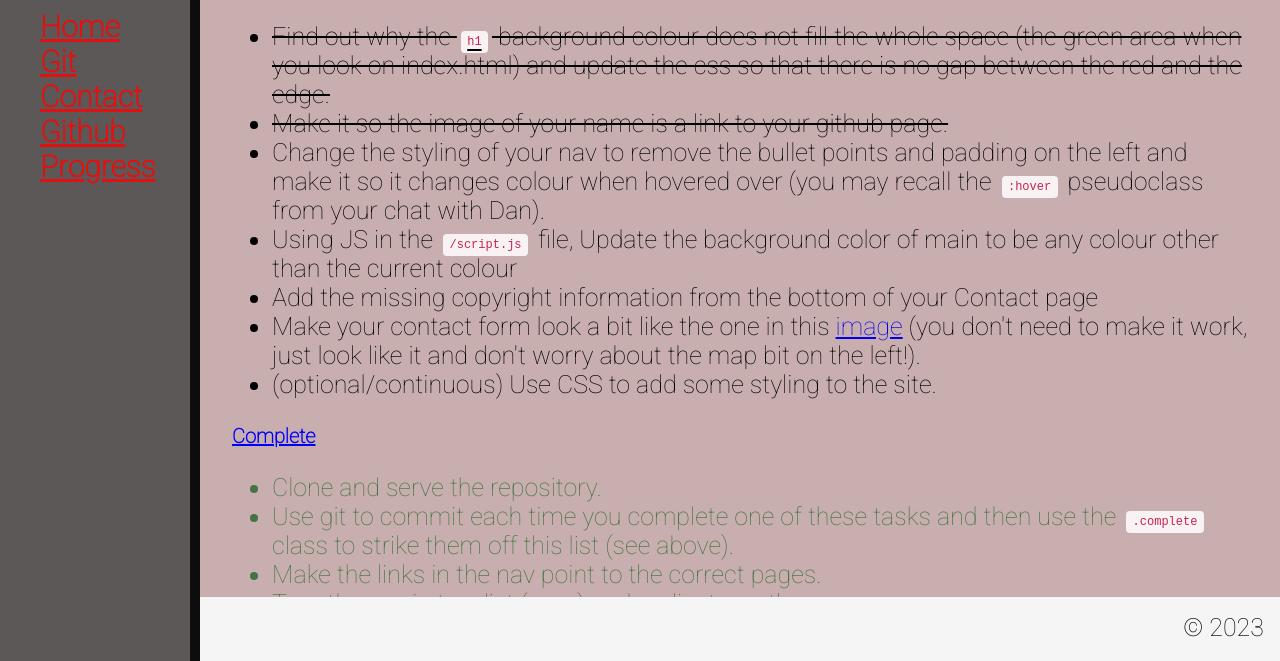
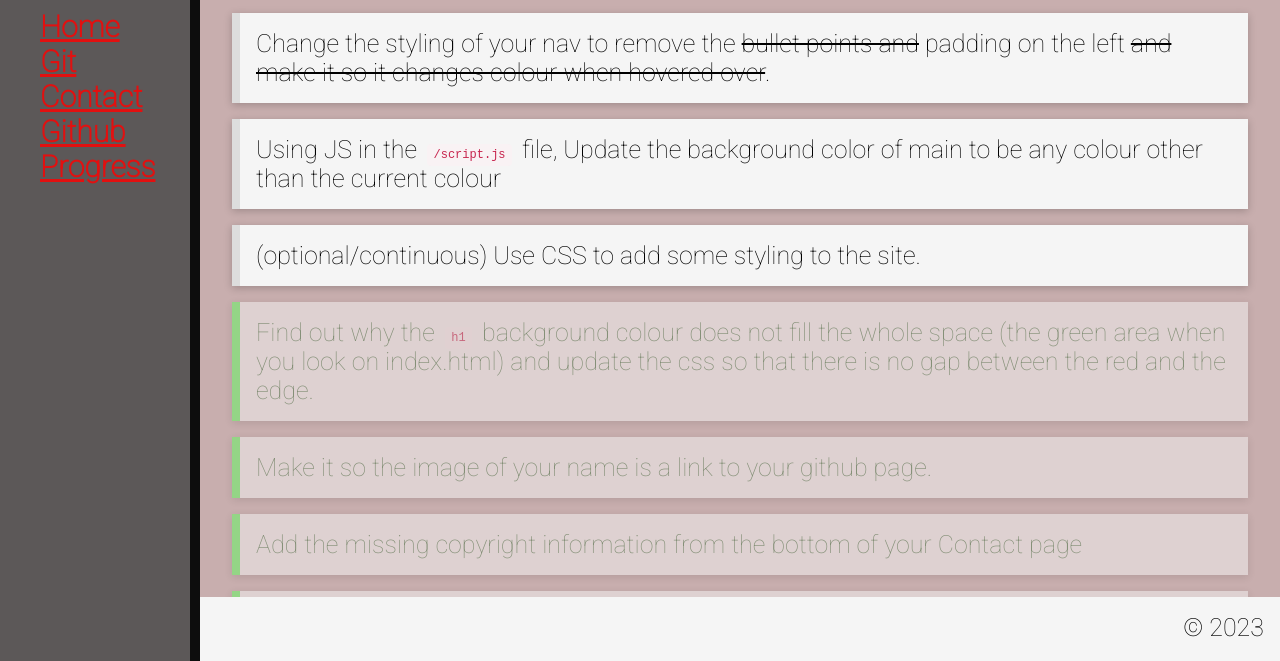
Before and after one commit to omar12ahmed/omar-training, a plain HTML site: page public/index.html in a window 1280 px wide. Shown: the part 139-800 px from the top of the page. Drawn offline with Linux system fonts and the light colour scheme.

Commit message:
Update Page to reflect completions

```diff
--- a/public/index.html
+++ b/public/index.html
@@ -31,80 +31,83 @@
             </header>
             <main class="main-content">
                 <h2>Tasks / Challenges</h2>
-        <ul>
-          <li>
-            <strike>
-              Find out why the <code>h1</code> background colour does not fill
-              the whole space (the green area when you look on index.html) and
-              update the css so that there is no gap between the red and the
-              edge.
-            </strike>
-          </li>
-          <li>
-            <strike>
-              Make it so the image of your name is a link to your github page.
-            </strike>
-          </li>
-          <li>
-            Change the styling of your nav to remove the bullet points and
-            padding on the left and make it so it changes colour when hovered
-            over (you may recall the <code>:hover</code> pseudoclass from your
-            chat with Dan).
-          </li>
-          <li>
-            Using JS in the <code>/script.js</code> file, Update the background
-            color of main to be any colour other than the current colour
-          </li>
-          <li>
-            Add the missing copyright information from the bottom of your
-            Contact page
-          </li>
-          <li>
+                <div class="tasks-container">
+                    <div class="task-card">
+                        Change the styling of your nav to remove the
+                        <span class="strikethrough">bullet points and</span>
+                        padding on the left
+                        <span class="strikethrough"
+                            >and make it so it changes colour when hovered
+                            over</span
+                        >.
+                    </div>
+                    <div class="task-card">
+                        Using JS in the <code>/script.js</code> file, Update the
+                        background color of main to be any colour other than the
+                        current colour
+                    </div>
+                    <div class="task-card">
+                        (optional/continuous) Use CSS to add some styling to the
+                        site.
+                    </div>
+                    <div class="task-card confirmed">
+                        Find out why the <code>h1</code> background colour does
+                        not fill the whole space (the green area when you look
+                        on index.html) and update the css so that there is no
+                        gap between the red and the edge.
+                    </div>
+                    <div class="task-card confirmed">
+                        Make it so the image of your name is a link to your
+                        github page.
+                    </div>
+                    <div class="task-card confirmed">
+                        Add the missing copyright information from the bottom of
+                        your Contact page
+                    </div>
+                    <div class="task-card confirmed">
                         Make your contact form look a bit like the one in this
                         <a
                             href="https://149842033.v2.pressablecdn.com/wp-content/uploads/2019/02/contact-form-13-beautiful-css-forms.jpg"
                             target="_blank"
                             >image</a
                         >
-            (you don't need to make it work, just look like it and don't worry
-            about the map bit on the left!).
-          </li>
-          <li>
-            (optional/continuous) Use CSS to add some styling to the site.
-          </li>
-        </ul>
-        <h2>Complete</h2>
-        <ul>
-          <li class="confirmed">Clone and serve the repository.</li>
-          <li class="confirmed">
-            Use git to commit each time you complete one of these tasks and then
-            use the <code>.complete</code> class to strike them off this list
-            (see above).
-          </li>
-          <li class="confirmed">
+                        (you don't need to make it work, just look like it and
+                        don't worry about the map bit on the left!).
+                    </div>
+                    <div class="task-card confirmed">
+                        Clone and serve the repository.
+                    </div>
+                    <div class="task-card confirmed">
+                        Use git to commit each time you complete one of these
+                        tasks and then use the <code>.complete</code> class to
+                        strike them off this list (see above).
+                    </div>
+                    <div class="task-card confirmed">
                         Make the links in the nav point to the correct pages.
-          </li>
-          <li class="confirmed">
-            Turn the nav in to a list (<code>&lt;ul&gt;</code>) and replicate on
-            the <code>git.html</code> page.
-          </li>
-          <li class="confirmed">
+                    </div>
+                    <div class="task-card confirmed">
+                        Turn the nav in to a list (<code>&lt;ul&gt;</code>) and
+                        replicate on the <code>git.html</code> page.
+                    </div>
+                    <div class="task-card confirmed">
                         Use
-            <a href="https://fonts.google.com/" target="_blank">google fonts</a>
+                        <a href="https://fonts.google.com/" target="_blank"
+                            >google fonts</a
+                        >
                         to find a font and import it into the stylesheet
                         <code>./style.css</code> to apply it to all pages.
-          </li>
-          <li class="confirmed">
-            Add a new "Contact" page <code>./contact.html</code>, add it to the
-            navigation sidebar and inside it create a form (which doesn't need
-            to do anything) with a name, email and comment inputs and a submit
-            button!
-          </li>
-          <li class="confirmed">
-            (optional) Add another page with some content, maybe use it document
-            some outcomes of your learning.
-          </li>
-        </ul>
+                    </div>
+                    <div class="task-card confirmed">
+                        Add a new "Contact" page <code>./contact.html</code>,
+                        add it to the navigation sidebar and inside it create a
+                        form (which doesn't need to do anything) with a name,
+                        email and comment inputs and a submit button!
+                    </div>
+                    <div class="task-card confirmed">
+                        (optional) Add another page with some content, maybe use
+                        it document some outcomes of your learning.
+                    </div>
+                </div>
             </main>
             <footer class="footer">
                 <span>&copy; 2023</span>
--- a/public/style.css
+++ b/public/style.css
@@ -32,27 +32,22 @@ h1 {
 }
 
 nav a {
-  list-style-type:none;
-  cursor:pointer;
-  color:rgb(226, 16, 16);
+    list-style-type: none;
+    cursor: pointer;
+    color: rgb(226, 16, 16);
     font-size: 30px;
-  font-weight:bolder;
-
+    font-weight: bolder;
 }
-.nav-bar{
-  list-style-type:none;
+.nav-bar {
+    list-style-type: none;
 }
 nav a:hover {
-  background-color: rgb(36,85,191);
-  color:#f8f6f6;
+    background-color: rgb(36, 85, 191);
+    color: #f8f6f6;
 }
-nav a:active{
+nav a:active {
     opacity: 0.4;
 }
-
-
-
-
 
 .crazy-margin p {
     margin: 100px 0px;
@@ -101,46 +96,47 @@ code {
 h1 {
     grid-area: header;
     padding: 1rem;
-  background-color:red;
+    background-color: red;
 }
 .strike li {
-  text-decoration:line-through;
+    text-decoration: line-through;
 }
 .main-content {
     grid-area: main-content;
     background-color: #c8aeae;
     overflow: auto;
     padding: 2rem;
-
-
 }
 form {
-   display:flex;
-   flex-direction:column;
-   margin:auto;
-  max-width:500px;
+    display: flex;
+    flex-direction: column;
+    margin: auto;
+    max-width: 500px;
 }
-.input-box{
-  background:unset;
-  border:unset;
+.input-box {
+    background: unset;
+    border: unset;
     border-bottom: 2px solid;
 }
 
-button{
+button {
     color: rgb(253, 253, 255);
- background: radial-gradient(circle at center, rgba( 255, 125 , 125, 0 ) 0%, #af8da6 30%, #bc9292 100%);
-border:none;
+    background: radial-gradient(
+        circle at center,
+        rgba(255, 125, 125, 0) 0%,
+        #af8da6 30%,
+        #bc9292 100%
+    );
+    border: none;
     border-radius: 15px;
     height: 70px;
-width:160px;
+    width: 160px;
     font-size: 25px;
-font-weight:bold;
-cursor:pointer;
-
+    font-weight: bold;
+    cursor: pointer;
 }
-button:hover{
-  background-color:rgb(226, 16, 16);
-
+button:hover {
+    background-color: rgb(226, 16, 16);
 }
 
 .image-grid {
@@ -160,7 +156,6 @@ button:hover{
     margin: 0.5rem;
 }
 
-
 .image-container img {
     width: 100%;
     height: 100%;
@@ -173,7 +168,6 @@ button:hover{
     background-color: #f5f5f5;
     padding: 1rem;
     text-align: right;
-
 }
 
 /* CUSTOM STYLES */
@@ -194,3 +188,24 @@ button:hover{
     width: 500px;
     height: 500px;
 }
+
+.task-card {
+    background-color: #f5f5f5;
+    padding: 1rem;
+    margin: 1rem 0;
+    border-left: 8px solid #dddddd;
+    box-shadow: 0 0.125rem 0.5rem rgba(0, 0, 0, 0.21);
+}
+
+.task-card.complete {
+    border-color: #625ffc;
+}
+
+.task-card.confirmed {
+    border-color: #62fc5f;
+    opacity: 0.5;
+}
+
+.strikethrough {
+    text-decoration: line-through;
+}
```
Also changed, not shown: public/progress.html (+11 -1 lines), public/unstyled.html (added, +82 -0 lines), public/images/progress/230608.png (added), 2 other files. Lines whose indentation alone changed are shown as unchanged.
